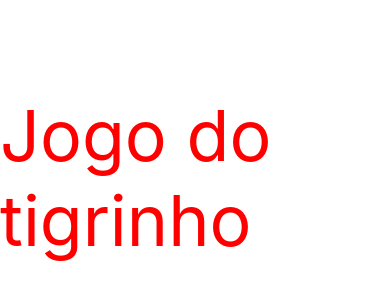
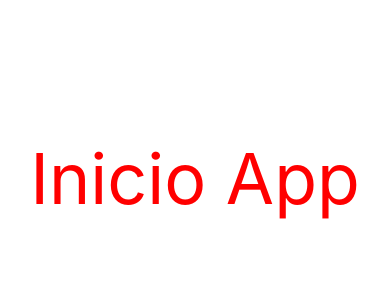
Before and after one commit to DaniSan0508-project/app-vendas, a React Native app: screen / in a window 390 px wide. Shown: the part 244-544 px from the top of the page. Built offline with nearby package versions, Linux system fonts and the light colour scheme.

Commit message:
Inicio projeto

```diff
--- a/App.tsx
+++ b/App.tsx
@@ -6,7 +6,7 @@
 export default function App() {
   return (
     <SafeAreaView style={styles.container}>
-      <Text style={styles.text}>Jogo do tigrinho</Text>
+      <Text style={styles.text}>Inicio App</Text>
     </SafeAreaView>
   );
 }
```
